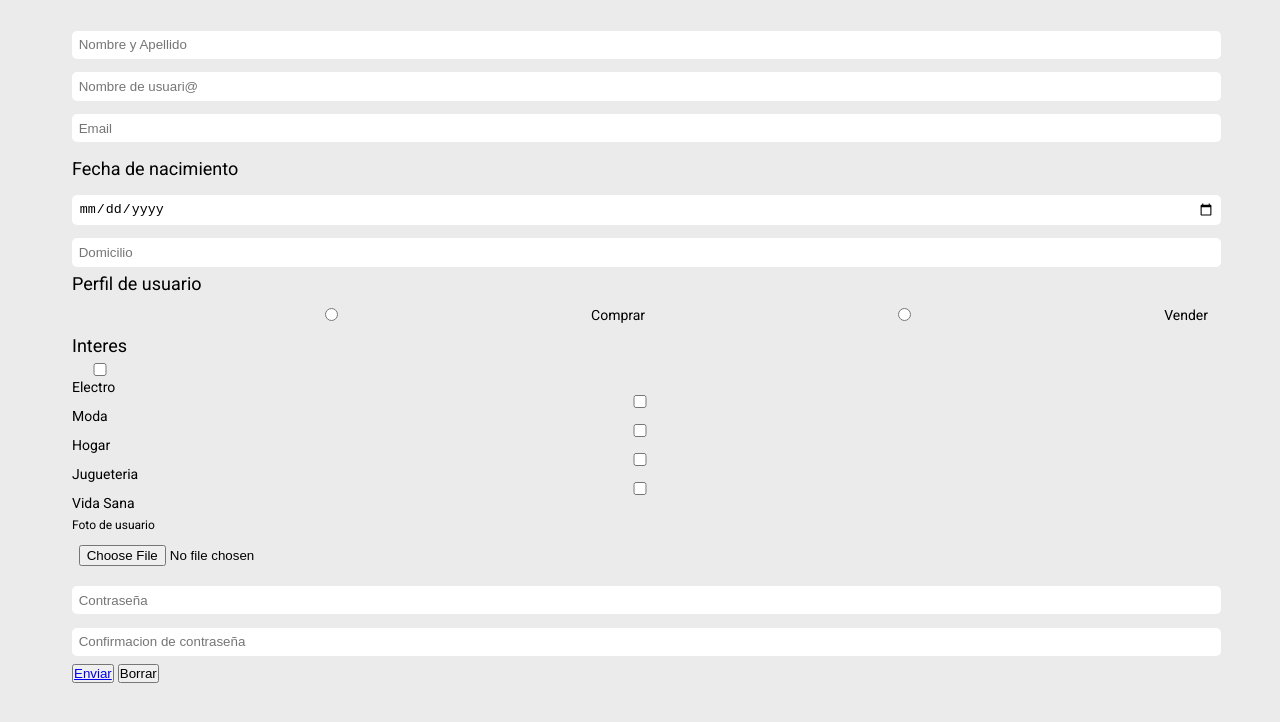
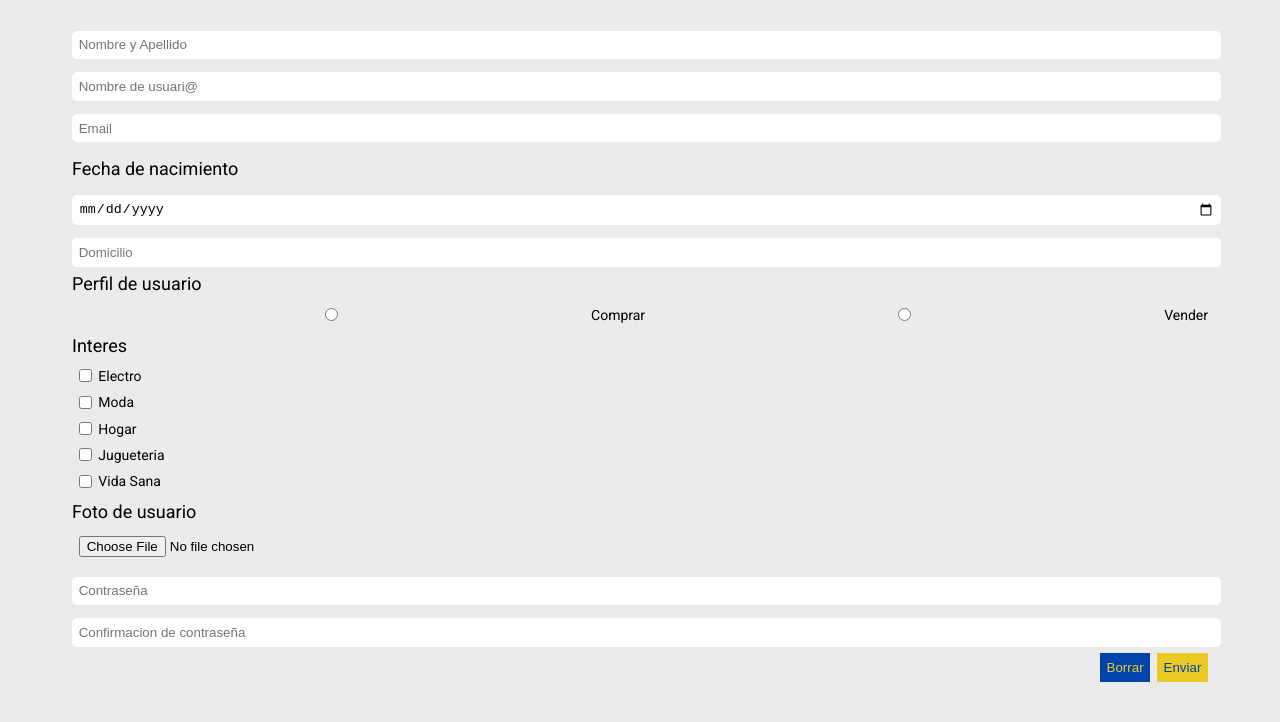
Before and after one commit to candelariaferrari/microdesafio-MercadoLiebre, a website: page views/register.html in a window 1280 px wide. Drawn offline with Linux system fonts and the light colour scheme.

Commit message:
arreglos

```diff
--- a/public/css/style.css
+++ b/public/css/style.css
@@ -320,15 +320,14 @@ footer {
   }
 }
 
-
 /* ----- Form Responsive ----- */
-form.formRegister{
+form.formRegister {
   width: 90%;
   margin: 1em auto;
   padding: 0.5em;
   box-sizing: border-box;
 }
-form.formRegister input{
+form.formRegister input {
   outline: none;
   border: none;
   width: 100%;
@@ -336,20 +335,21 @@ form.formRegister input{
   border-radius: 5px;
   margin: 0.5em auto;
 }
-form.formRegister h2{
+form.formRegister h2 {
   font-size: 18px;
   margin: 0.5em auto;
   font-weight: 400;
 }
-form.formRegister input[type="date"]{
+form.formRegister input[type="date"] {
   background-color: #fff;
 }
 .perfilUsuario label,
-.categoriaInteres label{
+.categoriaInteres label,
+.picture label  {
   font-size: 18px;
   margin: 0.5em auto;
 }
-.contentInput{
+.contentInput {
   display: flex;
   justify-content: space-between;
   align-items: center;
@@ -358,7 +358,7 @@ form.formRegister input[type="date"]{
   width: 100%;
 }
 
-.interest{
+.interest {
   display: flex;
   flex-direction: column;
   justify-content: center;
@@ -367,7 +367,17 @@ form.formRegister input[type="date"]{
   margin: 0.5em auto;
   width: 100%;
 }
-.interest input[type="checkbox"]{
+.flexInterest {
+  align-items: center;
+  display: flex;
+  justify-content: flex-start;
+  width: 100%;
+}
+.interest .flexInterest input[type="checkbox"]{
+  width: fit-content;
+  margin: 0.5em;
+}
+.interest input[type="checkbox"] {
   display: inline;
   width: 100%;
   margin: 0em;
@@ -382,10 +392,33 @@ input:invalid {
 }
 input:invalid:focus {
   background-color: red;
-  content: 'Insuficientes caracteres';
+  content: "Insuficientes caracteres";
   color: black;
+}
 
+.contentBtn{
+  display: flex;
+  justify-content: flex-end;
 }
+button.send{
+  outline: none;
+  border: none;
+  background-color: #eac926;
+  padding: 0.5em;
+}
+button.delete{
+  outline: none;
+  border: none;
+  background-color: #0044aa;
+  padding: 0.5em;
+  margin-right: 0.5em;
+  color: #eac926;
+}
+button.send a{
+  text-decoration: none;
+  color: #0044aa;
+}
+
 /* notebook and desktop */
 @media (min-width: 769px) {
   .products {
@@ -396,12 +429,10 @@ input:invalid:focus {
   .products article {
     margin: auto 0.5em;
     width: 25%;
-}
-.content-price {
-
-  justify-content: space-around;
-
-}
+  }
+  .content-price {
+    justify-content: space-around;
+  }
   .top-header .logo {
     width: 30%;
   }
--- a/views/register.html
+++ b/views/register.html
@@ -43,22 +43,24 @@
     <p class="categoriaInteres">
       <label>Interes</label>
       <div class="interest">
-        <div>
+        <div class="flexInterest">
           <input type="checkbox" name="interes" value="electro">Electro
-
         </div>
-
-        <input type="checkbox" name="interes" value="moda">Moda
-
-        <input type="checkbox" name="interes" value="hogar">Hogar
-
-        <input type="checkbox" name="interes" value="jugueteria">Jugueteria
-
-        <input type="checkbox" name="interes" value="vida-sana">Vida Sana
-
+        <div class="flexInterest">
+          <input type="checkbox" name="interes" value="moda">Moda
+        </div>
+        <div class="flexInterest">
+          <input type="checkbox" name="interes" value="hogar">Hogar
+        </div>
+        <div class="flexInterest">
+          <input type="checkbox" name="interes" value="jugueteria">Jugueteria
+        </div>
+        <div class="flexInterest">
+          <input type="checkbox" name="interes" value="vida-sana">Vida Sana
+        </div>
       </div>
     </p>
-    <p>
+    <p class="picture">
       <label for="picture">Foto de usuario</label>
       <input type="file" name="picture" accept=".jpg">
     </p>
@@ -69,11 +71,12 @@
       <input type="password" name="confirm-pass" id="confirm-pass" placeholder="Confirmacion de contraseña">
     </p>
     <div class="contentBtn">
-      <button type="submit">
+
+      <button type="reset" class="delete">
+        Borrar
+      </button>
+      <button type="submit" class="send">
         <a href="/">Enviar</a>
-      </button>
-      <button type="reset">
-        Borrar
       </button>
     </div>
   </form>
```
